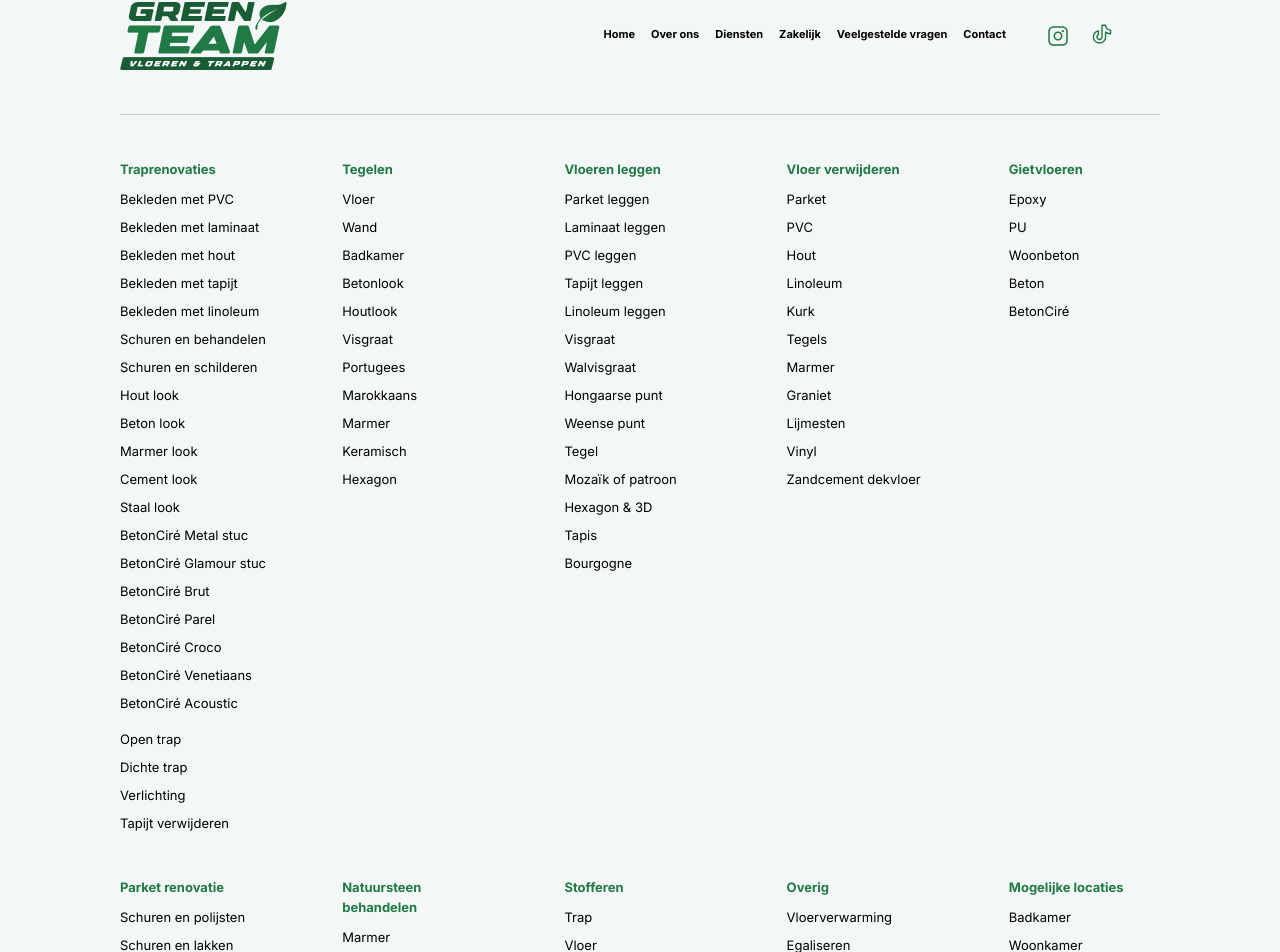
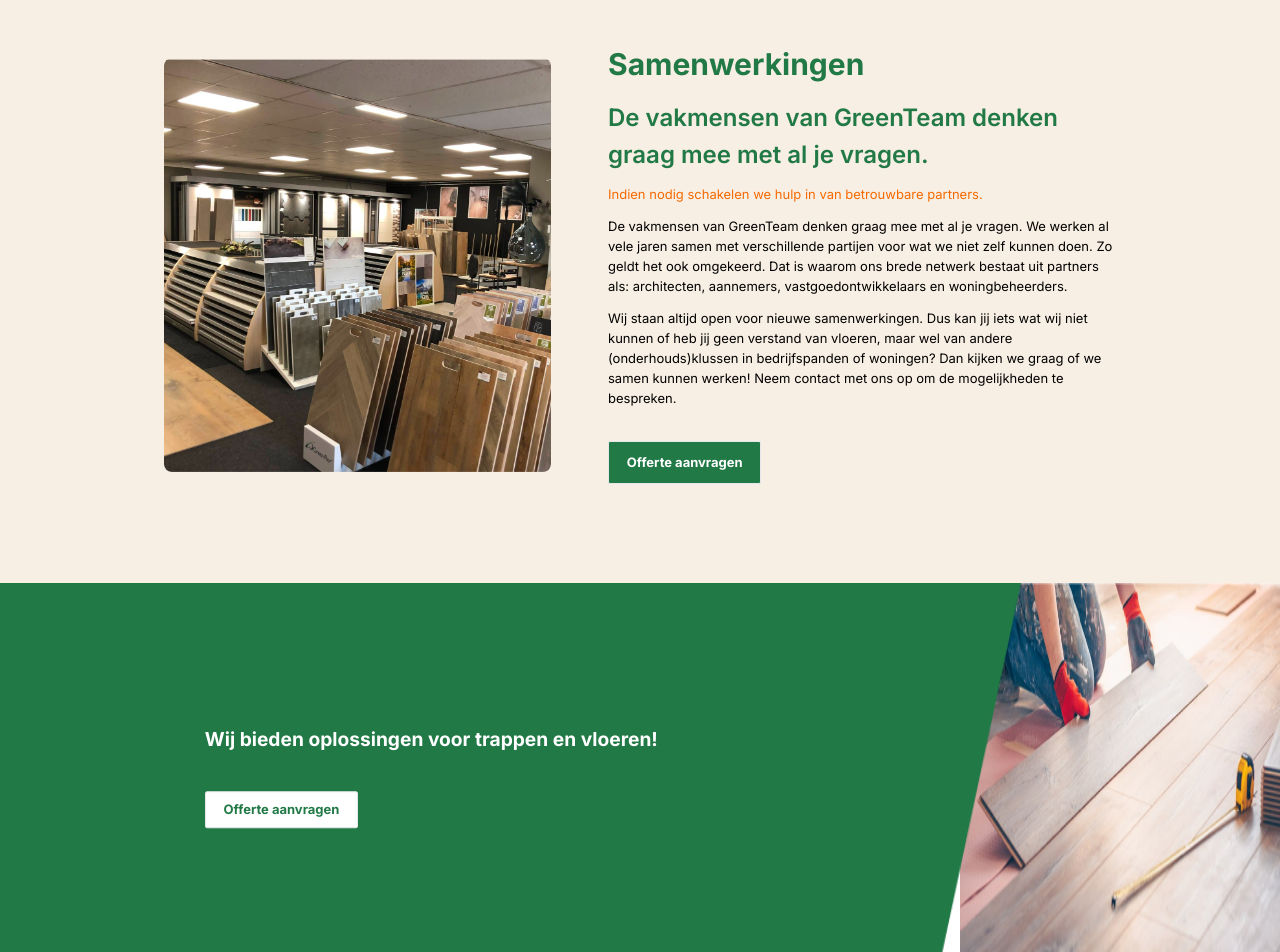
Before and after one commit to GreenTeam88/greenteam-front-end, a Next.js app: page /zakelijk in a window 1280 px wide. Shown: the part 2814-3766 px from the top of the page. Built offline with nearby package versions, Linux system fonts and the light colour scheme.

Commit message:
integrating the green section

```diff
--- a/src/app/(root)/(routes)/diensten/_components/cards.tsx
+++ b/src/app/(root)/(routes)/diensten/_components/cards.tsx
@@ -1,9 +1,10 @@
 import clsx from 'clsx';
 
 import { PrimaryBtn } from '@/components/theme/buttons';
-import { BodyText } from '@/components/theme/typography';
+import { BodyText, H2 } from '@/components/theme/typography';
 
 export type InfoCardProps = {
+  mainTitle?: string;
   title: string;
   imgSrc: string;
   paragraphs: React.ReactNode[];
@@ -14,6 +15,7 @@ export type InfoCardProps = {
 export const OrangeInfoCard: React.FC<InfoCardProps> = ({
   title,
   imgSrc,
+  mainTitle,
   paragraphs,
   buttonText,
   secondBtnText,
@@ -31,7 +33,10 @@ export const OrangeInfoCard: React.FC<InfoCardProps> = ({
       <img className="lg:w-[387px] w-full rounded-lg" src={imgSrc} />
       <div className="flex flex-col px-3 lg:px-0 max-w-[508px]  gap-[33px] ">
         <div className="flex flex-col gap-[11px] ">
-          <h3 className="text-[24px] text-primaryDefault font-semibold leading-[37px] ">{title}</h3>
+          <div className="flex flex-col gap-4">
+            {mainTitle && <H2 className="text-primaryDefault">{mainTitle}</H2>}
+            <h3 className="text-[24px] text-primaryDefault font-semibold leading-[37px] ">{title}</h3>
+          </div>
           <div className="flex flex-col gap-3">
             {paragraphs.map((paragraph, index) => (
               <BodyText key={String(index)}>{paragraph}</BodyText>
--- /dev/null
+++ b/src/app/(root)/(routes)/zakelijk/_components/collaborations.tsx
@@ -0,0 +1,25 @@
+import { OrangeInfoCard } from '../../diensten/_components/cards';
+
+export const CollaberationsSection = () => {
+  return (
+    <OrangeInfoCard
+      mainTitle="Samenwerkingen"
+      title="De vakmensen van GreenTeam denken graag mee met al je vragen. "
+      imgSrc="/zakelijk/construction-team-working-blueprint-new-project.png"
+      buttonText="Offerte aanvragen"
+      paragraphs={[
+        <span className="text-secondaryDefault">Indien nodig schakelen we hulp in van betrouwbare partners.</span>,
+        <>
+          De vakmensen van GreenTeam denken graag mee met al je vragen. We werken al vele jaren samen met verschillende
+          partijen voor wat we niet zelf kunnen doen. Zo geldt het ook omgekeerd. Dat is waarom ons brede netwerk
+          bestaat uit partners als: architecten, aannemers, vastgoedontwikkelaars en woningbeheerders.
+        </>,
+        <>
+          Wij staan altijd open voor nieuwe samenwerkingen. Dus kan jij iets wat wij niet kunnen of heb jij geen
+          verstand van vloeren, maar wel van andere (onderhouds)klussen in bedrijfspanden of woningen? Dan kijken we
+          graag of we samen kunnen werken! Neem contact met ons op om de mogelijkheden te bespreken.
+        </>,
+      ]}
+    />
+  );
+};
--- a/src/app/(root)/(routes)/zakelijk/_components/crausel.tsx
+++ b/src/app/(root)/(routes)/zakelijk/_components/crausel.tsx
@@ -32,7 +32,10 @@ const CrauselCardUI: React.FC<CrauselCardInfo> = ({ btnPath, buttonText, icon, t
 export const CrauselSection = () => {
   return (
     <div className="flex justify-center w-full items-center py-24 gap-[84px] ">
-      <ArrowIcon />
+      <div className="rotate-180">
+        {' '}
+        <ArrowIcon />
+      </div>
       <CrauselCardUI
         title="Green Team als groene partner voor parketvloeren"
         paragraphs={[
--- /dev/null
+++ b/src/app/(root)/(routes)/zakelijk/_components/greenSection.tsx
@@ -0,0 +1,27 @@
+import { PrimaryOutlinedBtnLink } from '@/components/theme/buttons';
+import { BodyText } from '@/components/theme/typography';
+
+export const GreenSection = () => {
+  return (
+    <div className="flex relative lg:justify-end bg-primaryDefault items-center lg:items-start lg:bg-white   h-fit  py-5 lg:px-0 lg:py-0 px-4 flex-col lg:flex-row w-full">
+      <div
+        style={{ width: '80vw' }}
+        className=" lg:absolute z-20 top-0 left-0 justify-center lg:justify-start flex     overflow-visible  h-full lg:-mr-[7%]"
+      >
+        <img className=" hidden w-full h-full  lg:block object-cover" src="/aboutUs/greenBg.png" />
+        <div className="lg:absolute gap-5 py-4 max-w-[70%] relative  lg:py-0 lg:top-1/2 items-center lg:items-start lg:-translate-y-1/2 lg:left-[20%] flex flex-col xl:gap-[33px] lg:gap-[8px]">
+          <h3 className="text-xl   text-center lg:text-start font-bold max-w-[500px]    lg:text-[1.5vw] text-white lg:leading-[37px]  tracking-[-2%] ">
+            Wij bieden oplossingen voor trappen en vloeren!{' '}
+          </h3>
+          <PrimaryOutlinedBtnLink href="/zakelijk" className="lg:py-2">
+            Offerte aanvragen
+          </PrimaryOutlinedBtnLink>
+        </div>
+      </div>
+
+      <div className="items-center z-10 hidden lg:flex relative justify-center w-[25vw]  h-[383px]">
+        <img src="/zakelijk/wood.png" className="w-full h-full " />
+      </div>
+    </div>
+  );
+};
--- a/src/app/(root)/(routes)/zakelijk/page.tsx
+++ b/src/app/(root)/(routes)/zakelijk/page.tsx
@@ -1,8 +1,10 @@
 import React from 'react';
 
 import { Hero } from '../_components/hero';
+import { CollaberationsSection } from './_components/collaborations';
 import { CrauselSection } from './_components/crausel';
 import { FloorsOrStairs } from './_components/floorsOrStairs';
+import { GreenSection } from './_components/greenSection';
 import { GreenTeamDescription } from './_components/greenTeamDescription';
 
 function ZakelijkPage() {
@@ -12,6 +14,8 @@ function ZakelijkPage() {
       <FloorsOrStairs />
       <GreenTeamDescription />
       <CrauselSection />
+      <CollaberationsSection />
+      <GreenSection />
     </div>
   );
 }
```
Also changed, not shown: public/zakelijk/construction-team-working-blueprint-new-project.png (added), public/zakelijk/wood.png (added).
